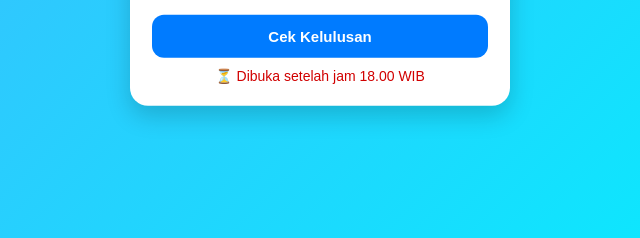
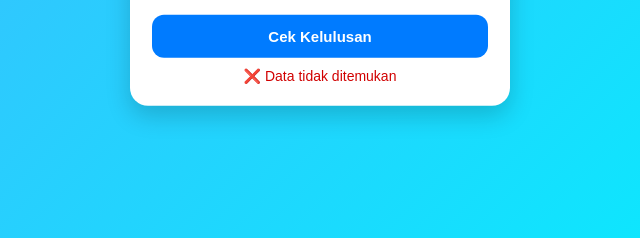
Before and after one commit to dan-ard/Kelulusan-2026, a plain HTML site: page index.html in a window 1280 px wide. Both pictures are taken after a click on the button "Cek Kelulusan". Shown: the part 514-752 px from the top of the page, 320-960 px from the left. Drawn offline with Linux system fonts and the light colour scheme.

Commit message:
Update index.html

```diff
--- a/index.html
+++ b/index.html
@@ -372,8 +372,8 @@
     const wib = new Date(now.toLocaleString("en-US",{timeZone:"Asia/Jakarta"}));
     const jam = wib.getHours();
 
-    if(jam < 18){
-        document.getElementById("info").innerText = "⏳ Dibuka setelah jam 18.00 WIB";
+    if(jam < 14){
+        document.getElementById("info").innerText = "⏳ Dibuka setelah jam 14.00 WIB";
         return;
     }
 
```
